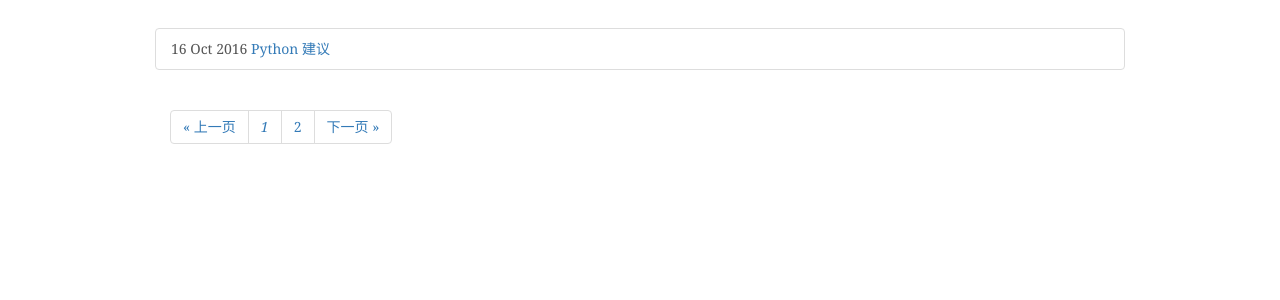
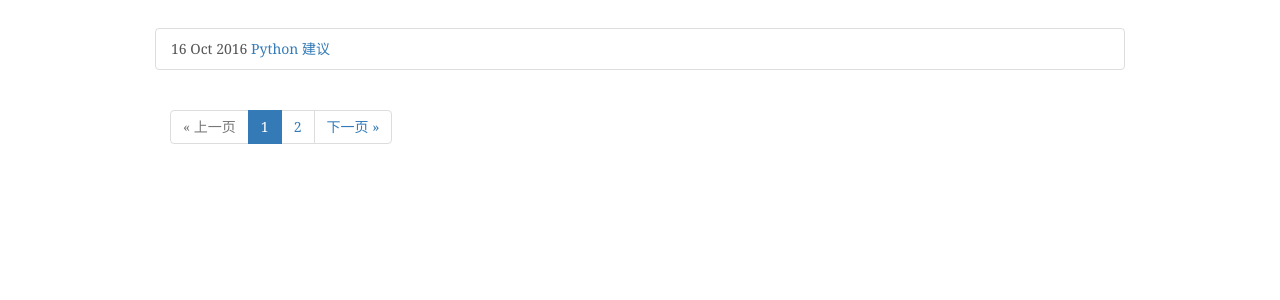
Before and after one commit to night1008/night1008.github.io, a Jekyll site: the page built from index.html, in a window 1280 px wide. Shown: the part 196-496 px from the top of the page. Built offline with Jekyll 4.4.1, drawn with Linux system fonts in a browser that asks for light colours; the list of posts is cut into pages by our own code.

Commit message:
update index

```diff
--- a/index.html
+++ b/index.html
@@ -22,33 +22,43 @@ title: 我的Blog
 	<div class="col-md-12">
 	{% if paginator.total_pages > 1 %}
 		<ul class="pagination">
+			{% if paginator.previous_page %}
 				<li>
-				{% if paginator.previous_page %}
 					<a href="{{ paginator.previous_page_path | prepend: site.baseurl | replace: '//', '/' }}">&laquo; 上一页</a>
+				</li>
 			{% else %}
-				<span>&laquo; 上一页</span>
+				<li class="disabled">
+					<a href="javascript:;">&laquo; 上一页</a>
+				</li>
 			{% endif %}
-			</li>
+
 
 			{% for page in (1..paginator.total_pages) %}
+			    {% if page == paginator.page %}
+			    	<li class="active">
+			     		<a href="javascript:;">{{ page }}</a>
+			     	</li>
+			    {% elsif page == 1 %}
 			      	<li>
-			    {% if page == paginator.page %}
-			     	<a href="javascript:;"><em>{{ page }}</em></a>
-			    {% elsif page == 1 %}
 			      		<a href="{{ paginator.previous_page_path | prepend: site.baseurl | replace: '//', '/' }}">{{ page }}</a>
+			      	</li>
+			      </li>
 			    {% else %}
+			    	<li>
 			      		<a href="{{ site.paginate_path | prepend: site.baseurl | replace: '//', '/' | replace: ':num', page }}">{{ page }}</a>
+			      	</li>
 			    {% endif %}
-			    </li>
 			{% endfor %}
 
+			{% if paginator.next_page %}
 				<li>
-				{% if paginator.next_page %}
 					<a href="{{ paginator.next_page_path | prepend: site.baseurl | replace: '//', '/' }}">下一页 &raquo;</a>
+				</li>
 			{% else %}
-				    <span>下一页 &raquo;</span>
+				<li class="disabled">
+					<a href="javascript:;">下一页 &raquo;</a>
+				</li>
 			{% endif %}
-			</li>
 		</ul>
 	{% endif %}
 </div>
```
Lines whose indentation alone changed are shown as unchanged.
